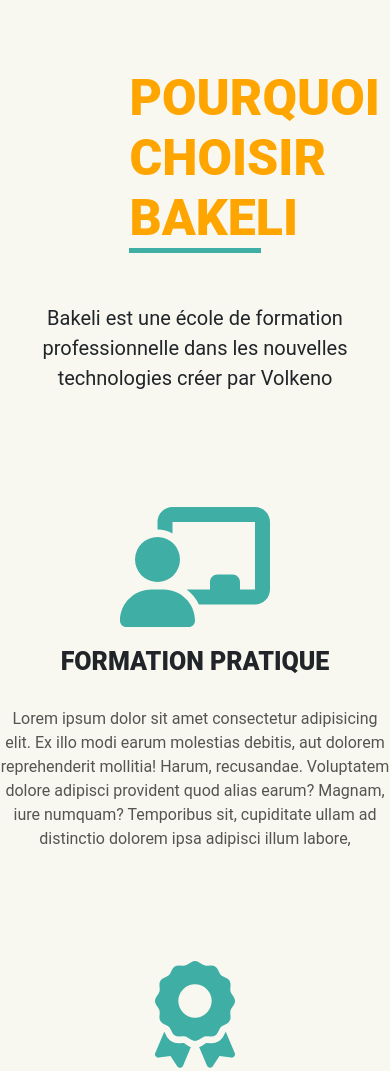
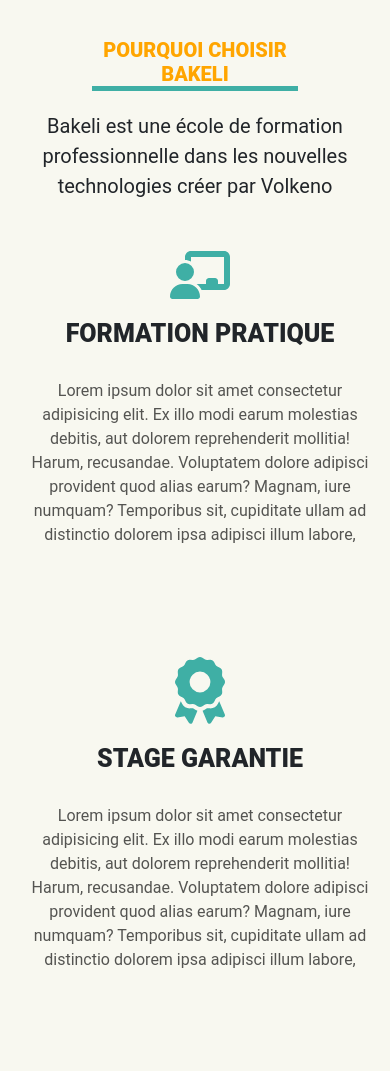
Before and after one commit to Kirama97/Landing-Page-Bakeli, a plain HTML site: page index.html in a window 390 px wide. Shown: the part 846-1917 px from the top of the page. Drawn offline with nearby package versions, Linux system fonts and the light colour scheme.

Commit message:
respose 2

```diff
--- a/index.html
+++ b/index.html
@@ -122,6 +122,10 @@
              Temporibus sit, cupiditate ullam ad distinctio dolorem ipsa adipisci illum labore,
              </p>
           </div>
+
+
+        </div>
+        <div class="reference2">
           <div class="item">
             <svg xmlns="http://www.w3.org/2000/svg" viewBox="0 0 448 512"><!--!Font Awesome Free 6.7.2 by @fontawesome - https://fontawesome.com License - https://fontawesome.com/license/free Copyright 2025 Fonticons, Inc.--><path d="M219.3 .5c3.1-.6 6.3-.6 9.4 0l200 40C439.9 42.7 448 52.6 448 64s-8.1 21.3-19.3 23.5L352 102.9l0 57.1c0 70.7-57.3 128-128 128s-128-57.3-128-128l0-57.1L48 93.3l0 65.1 15.7 78.4c.9 4.7-.3 9.6-3.3 13.3s-7.6 5.9-12.4 5.9l-32 0c-4.8 0-9.3-2.1-12.4-5.9s-4.3-8.6-3.3-13.3L16 158.4l0-71.8C6.5 83.3 0 74.3 0 64C0 52.6 8.1 42.7 19.3 40.5l200-40zM111.9 327.7c10.5-3.4 21.8 .4 29.4 8.5l71 75.5c6.3 6.7 17 6.7 23.3 0l71-75.5c7.6-8.1 18.9-11.9 29.4-8.5C401 348.6 448 409.4 448 481.3c0 17-13.8 30.7-30.7 30.7L30.7 512C13.8 512 0 498.2 0 481.3c0-71.9 47-132.7 111.9-153.6z"/></svg>
              <h2>SUIVI PERSONNALISE</h2>
@@ -136,8 +140,9 @@
              Temporibus sit, cupiditate ullam ad distinctio dolorem ipsa adipisci illum labore,
              </p>
           </div>
+        </div>
 
-        </div>
+
 
       </section>
     </main>
--- a/style.css
+++ b/style.css
@@ -217,14 +217,21 @@
     font-size: 20px;
 }
 
-.reference{
+.reference ,.reference2{
     display: grid;
     grid-template-columns: repeat(auto-fit ,minmax(450px , 1fr));
     gap: 20px;
     margin-top: 5.3rem;
-    place-content: center;
 
 
+
+
+}
+
+.reference2{
+    /* width: 80%; */
+    padding: 0 10%;
+    margin : 30px auto
 
 }
 
@@ -232,9 +239,7 @@
 
 
 
-
-
-.reference .item {
+.item   {
 
     /* background-color: #163d3a; */
     padding: 30px;
@@ -244,9 +249,10 @@
     cursor: pointer;
     z-index: 1;
     border-radius: 5px;
+
 }
 
-.reference .item::after{
+ .item::after {
     content: '';
     height: 0;
     width: 100%;
@@ -263,12 +269,12 @@
     background-color: orange;
     height: 100%;
 }
-.reference .item h2 {
+.reference .item h2 , .reference2 .item h2 {
     font-size: 25px;
     font-weight: 800;
 
 }
-.reference .item p {
+.reference .item p ,.reference2 .item p {
    font-size: 16px;
    margin: 30px 0;
    color: var(--p-color);
@@ -280,9 +286,16 @@
     fill: var(--color-principal);
 }
 
-.item:nth-child(2) svg , .item:nth-child(4) svg ,.item:nth-child(5) svg{
+.reference .item:nth-child(2) svg {
   width: 80px;
 }
+
+.reference2 .item:nth-child(1) svg {
+  width: 100px;
+}
+
+
+
 
 
 
@@ -337,6 +350,17 @@
         padding: 0 10%;
     }
 
+
+    .sec1 h1{
+        color: orange;
+        font-size: 40px;
+        width: 47%;
+
+        margin: 50px auto;
+
+
+
+    }
 
 
 }
@@ -424,6 +448,41 @@
     }
 
 
+    .sec1 h1{
+        color: orange;
+        font-size: 35px;
+        width: 47%;
+
+        margin: 50px auto;
+
+
+
+    }
+
+    .reference ,.reference2{
+        display: grid;
+        grid-template-columns: repeat(auto-fit ,minmax(400px , 1fr));
+        gap: 20px;
+        margin-top: 5.3rem;
+
+
+
+
+    }
+
+    .sec1 .item svg {
+        width:120px;
+          margin-bottom: 20px;
+          fill: var(--color-principal);
+      }
+
+      .reference .item:nth-child(2) svg {
+        width: 60px;
+      }
+
+      .reference2 .item:nth-child(1) svg {
+        width: 80px;
+      }
 
 
 
@@ -477,4 +536,49 @@
     }
 
 
+
+    .sec1 h1{
+        color: orange;
+        font-size: 20px;
+        width: 53%;
+
+        margin: 20px auto;
+
+
+
+    }
+
+    .reference ,.reference2{
+        display: grid;
+        grid-template-columns: repeat(auto-fit ,minmax(400px , 1fr));
+        gap: 20px;
+        margin-top: 1.3rem;
+
+
+
+
+    }
+
+    .sec1 .item svg {
+        width:60px;
+          margin-bottom: 20px;
+          fill: var(--color-principal);
+      }
+
+      .reference .item:nth-child(2) svg {
+        width: 50px;
+      }
+
+      .reference2 .item:nth-child(1) svg {
+        width: 40px;
+      }
+
+
+.sec1 {
+    background-color: #f8f8f0;
+    padding: 5% 0;
+
 }
+
+
+}
```
